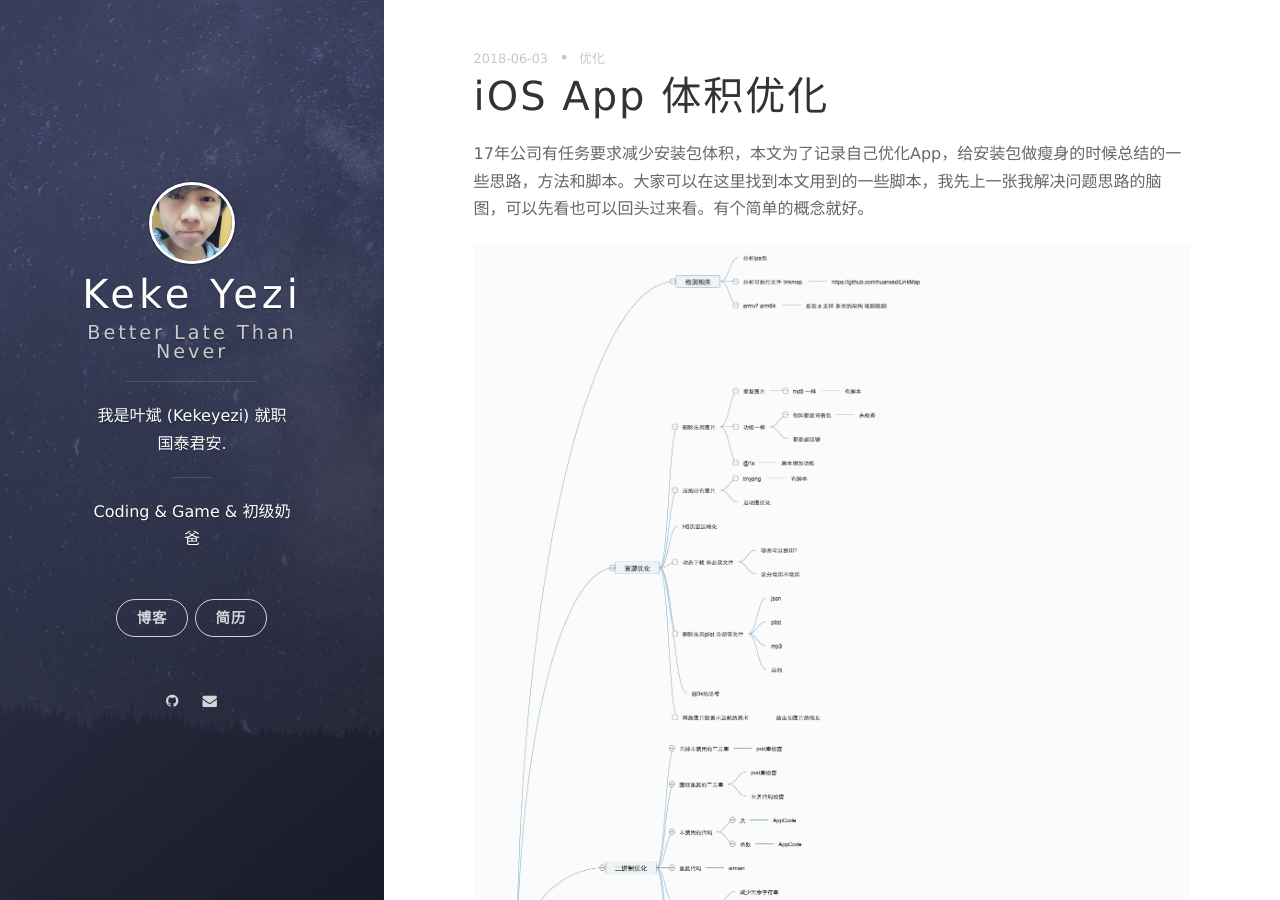
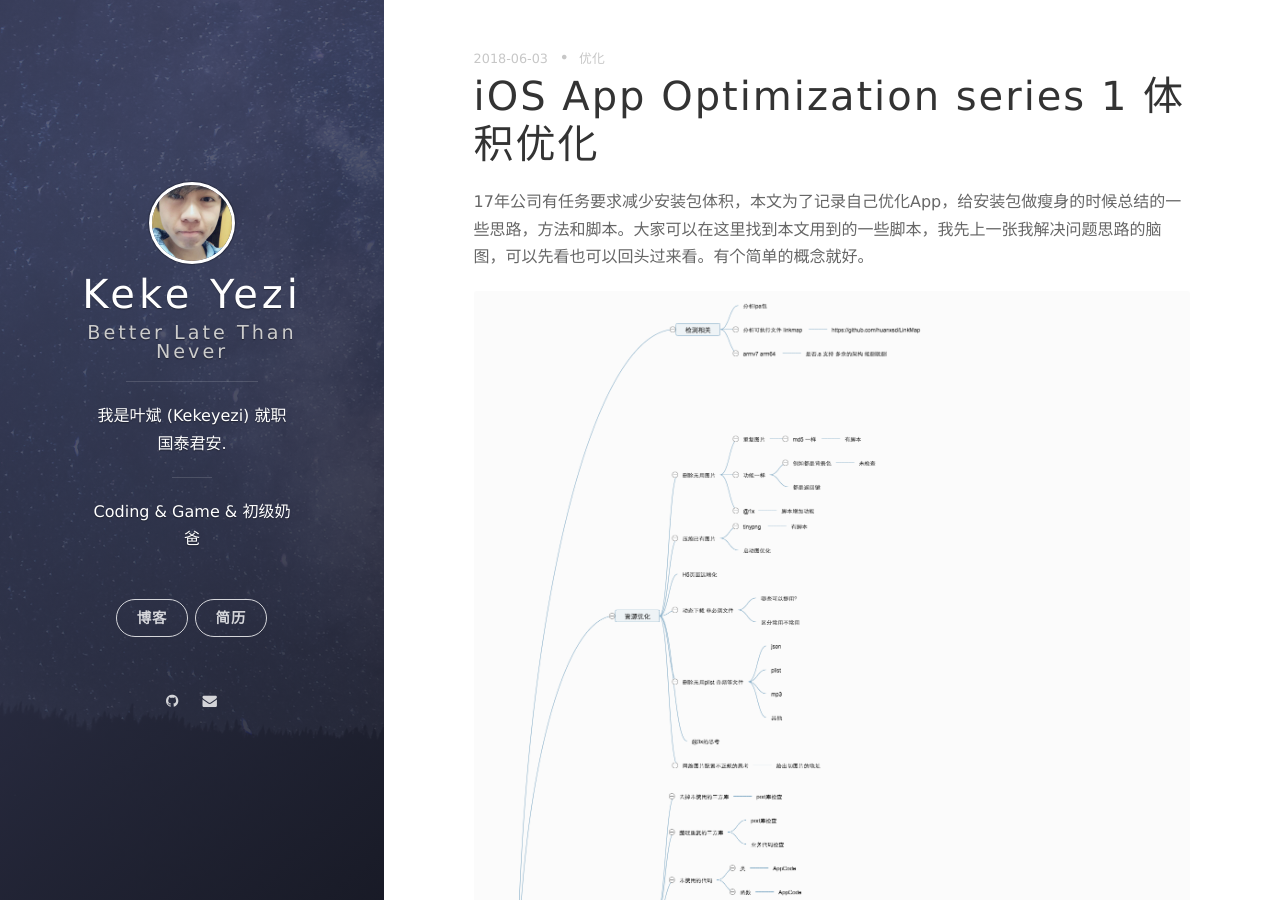
Before and after one commit to kekeYezi/kekeYezi.github.io, a Jekyll site: the page built from _posts/2018-07-16-iOS App optimization series 1 volume .markdown, in a window 1280 px wide and 900 px high. Built offline with Jekyll 4.4.1, drawn with Linux system fonts in a browser that asks for light colours; nearby versions of some CDN libraries.

Commit message:
名字更改

```diff
--- a/_posts/2018-07-16-iOS App optimization series 1 volume .markdown
+++ b/_posts/2018-07-16-iOS App optimization series 1 volume .markdown
@@ -1,8 +1,8 @@
 ---
 layout: post
-title: iOS App 体积优化
+title: iOS App Optimization series 1 体积优化
 date: 2018-06-03
-description: iOS优化系列1 iOS App 体积优化
+description: iOS App Optimization series 1 体积优化
 tags: 优化
 ---
 
```
